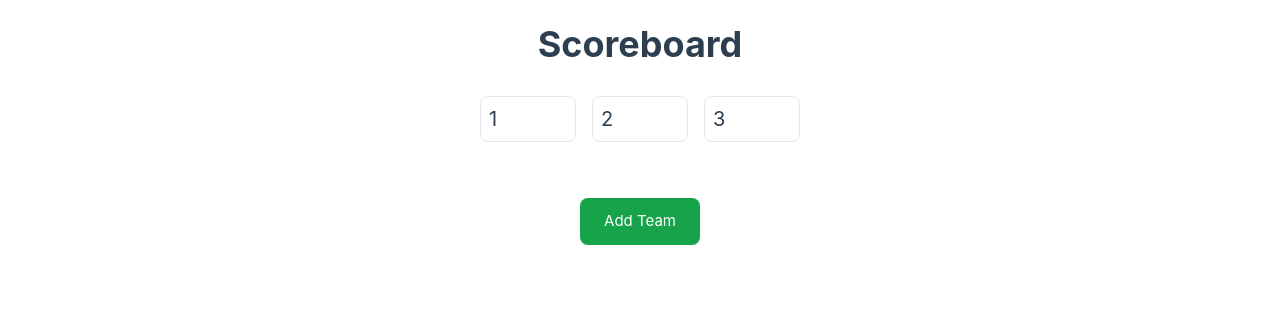
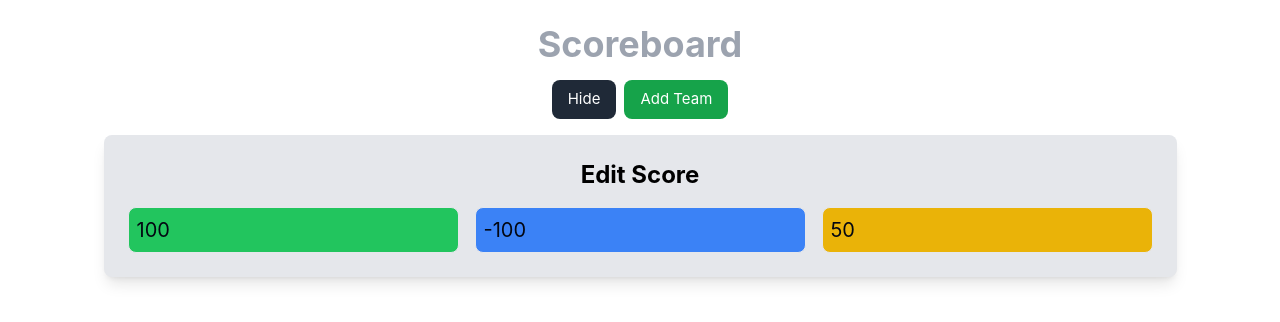
Before and after one commit to mrtalhim/cerdas-cermat-scoreboard, a Vue app: page / in a window 1280 px wide. Shown: the top 322 px of the page. Built offline with nearby package versions, Linux system fonts and the light colour scheme.

Commit message:
edit score menu

```diff
--- a/src/components/Scoreboard.vue
+++ b/src/components/Scoreboard.vue
@@ -1,33 +1,59 @@
 <template>
-    <div class="max-w-3xl mx-auto text-center p-6">
-      <h1 class="text-4xl font-bold mb-8">Scoreboard</h1>
-
-      <!-- Editable Global Score Buttons -->
-      <div class="mb-8">
+    <div class="flex flex-col items-center mx-auto text-center p-6 gap-2">
+        <input placeholder="Scoreboard" class="w-full font-bold text-4xl text-center bg-transparent">
+        <div class="flex flex-row gap-2 items-baseline m-2">
+            <button @click="togglePanel" class="bg-gray-800 text-white px-4 py-2 rounded-lg">
+                {{ isPanelOpen ? 'Hide' : 'Setting' }}
+            </button>
+            <button @click="addTeam" class="bg-green-600 text-white px-4 py-2 rounded-lg">Add Team</button>
+        </div>
+        <!-- Collapsible Panel -->
+        <transition name="fade">
+            <div v-show="isPanelOpen" class="bg-gray-200 p-6 rounded-lg shadow-lg">
+                <h2 class="text-2xl text-black font-bold mb-4">Edit Score</h2>
+                <div class="flex flex-col space-y-4">
+                    <!-- Dynamic Score Buttons -->
                     <div class="flex space-x-4 justify-center">
-          <input v-model.number="globalScores.score1" placeholder="Score 1" type="number" class="text-xl w-24 p-2 border rounded-lg" />
-          <input v-model.number="globalScores.score2" placeholder="Score 2" type="number" class="text-xl w-24 p-2 border rounded-lg" />
-          <input v-model.number="globalScores.score3" placeholder="Score 3" type="number" class="text-xl w-24 p-2 border rounded-lg" />
+                        <input v-model.number="globalScores.score1" type="number"
+                            class="bg-green-500 text-xl text-gray-950 p-2 border rounded-lg"
+                            placeholder="Score Value" />
+                        <input v-model.number="globalScores.score2" type="number"
+                            class="bg-blue-500 text-xl text-gray-950 p-2 border rounded-lg" placeholder="Score Value" />
+                        <input v-model.number="globalScores.score3" type="number"
+                            class="bg-yellow-500 text-xl text-gray-950 p-2 border rounded-lg"
+                            placeholder="Score Value" />
                     </div>
                 </div>
+            </div>
+        </transition>
 
-      <transition-group name="fade" tag="div">
-        <div v-for="(team, index) in teams" :key="team.id" class="flex items-center justify-between mb-4 p-4 bg-gray-100 rounded-lg shadow">
-          <input v-model="team.name" placeholder="Team Name" class="text-2xl font-semibold p-2 w-2/5 border rounded-lg"/>
-          <transition name="bounce">
-            <div class="text-3xl font-bold flex-1">{{ team.score }}</div>
-          </transition>
-          <div class="flex space-x-2">
-            <button @click="changeScore(index, globalScores.score1)" class="bg-green-500 text-white px-4 py-2 rounded-lg">{{ globalScores.score1 >= 0 ? '+' : '' }}{{ globalScores.score1 }}</button>
+        <!-- Team Panel -->
+        <transition-group name="fade" tag="div" class="grid grid-cols-2 lg:grid-cols-4 gap-4 ">
+            <div v-for="(team, index) in teams" :key="team.id"
+                class="flex flex-col p-4 gap-2 bg-gray-100 rounded-lg shadow">
+                <div class="flex flex-row gap-2">
+                    <input v-model="team.name" placeholder="Team Name"
+                        class="text-2xl text-gray-950 text-center font-semibold p-2 w-full border rounded-lg uppercase" />
+                    <button class="bg-red-600 text-white px-4 py-2 rounded-lg" @click="removeTeam(index)">X</button>
+                </div>
 
-            <button @click="changeScore(index, globalScores.score2)" class="bg-blue-500 text-white px-4 py-2 rounded-lg">{{ globalScores.score2 >= 0 ? '+' : '' }}{{ globalScores.score2 }}</button>
+                <div class="text-3xl text-black font-bold">{{ team.score }}</div>
 
-            <button @click="changeScore(index, globalScores.score3)" class="bg-yellow-500 text-white px-4 py-2 rounded-lg">{{ globalScores.score3 >= 0 ? '+' : '' }}{{ globalScores.score3 }}</button>
+                <div class="flex flex-wrap justify-center gap-2">
+                    <button @click="changeScore(index, globalScores.score1)"
+                        class="bg-green-500 text-white px-4 py-2 rounded-lg">{{ globalScores.score1 >= 0 ? '+' : '' }}{{
+                            globalScores.score1 }}</button>
+
+                    <button @click="changeScore(index, globalScores.score2)"
+                        class="bg-blue-500 text-white px-4 py-2 rounded-lg">{{ globalScores.score2 >= 0 ? '+' : '' }}{{
+                            globalScores.score2 }}</button>
+
+                    <button @click="changeScore(index, globalScores.score3)"
+                        class="bg-yellow-500 text-white px-4 py-2 rounded-lg">{{ globalScores.score3 >= 0 ? '+' : ''
+                        }}{{ globalScores.score3 }}</button>
                 </div>
-          <button class="bg-red-600 text-white px-4 py-2 ml-4 rounded-lg" @click="removeTeam(index)">Remove</button>
             </div>
         </transition-group>
-      <button @click="addTeam" class="bg-green-600 text-white px-6 py-3 mt-6 rounded-lg">Add Team</button>
     </div>
 </template>
 
@@ -37,10 +63,11 @@
         return {
             teams: [],
             globalScores: {
-          score1: 1,
-          score2: 2,
-          score3: 3
-        }
+                score1: 100,
+                score2: -100,
+                score3: 50
+            },
+            isPanelOpen: true,
         };
     },
     methods: {
@@ -52,23 +79,30 @@
         },
         changeScore(index, amount) {
             this.teams[index].score += amount;
-      }
+        },
+        togglePanel() {
+            this.isPanelOpen = !this.isPanelOpen;  // Toggle panel visibility
+        },
     }
 };
 </script>
 
 <style scoped>
 /* Tailwind CSS animations */
-  .fade-enter-active, .fade-leave-active {
+.fade-enter-active,
+.fade-leave-active {
     transition: opacity 0.5s ease;
 }
-  .fade-enter-from, .fade-leave-to {
+
+.fade-enter-from,
+.fade-leave-to {
     opacity: 0;
 }
 
 .bounce-enter-active {
     animation: bounce-in 0.5s;
 }
+
 .bounce-leave-active {
     animation: bounce-out 0.5s;
 }
@@ -77,9 +111,11 @@
     0% {
         transform: scale(0.5);
     }
+
     50% {
         transform: scale(1.2);
     }
+
     100% {
         transform: scale(1);
     }
@@ -89,9 +125,11 @@
     0% {
         transform: scale(1);
     }
+
     50% {
         transform: scale(1.2);
     }
+
     100% {
         transform: scale(0.5);
         opacity: 0;
```
Lines whose indentation alone changed are shown as unchanged.
